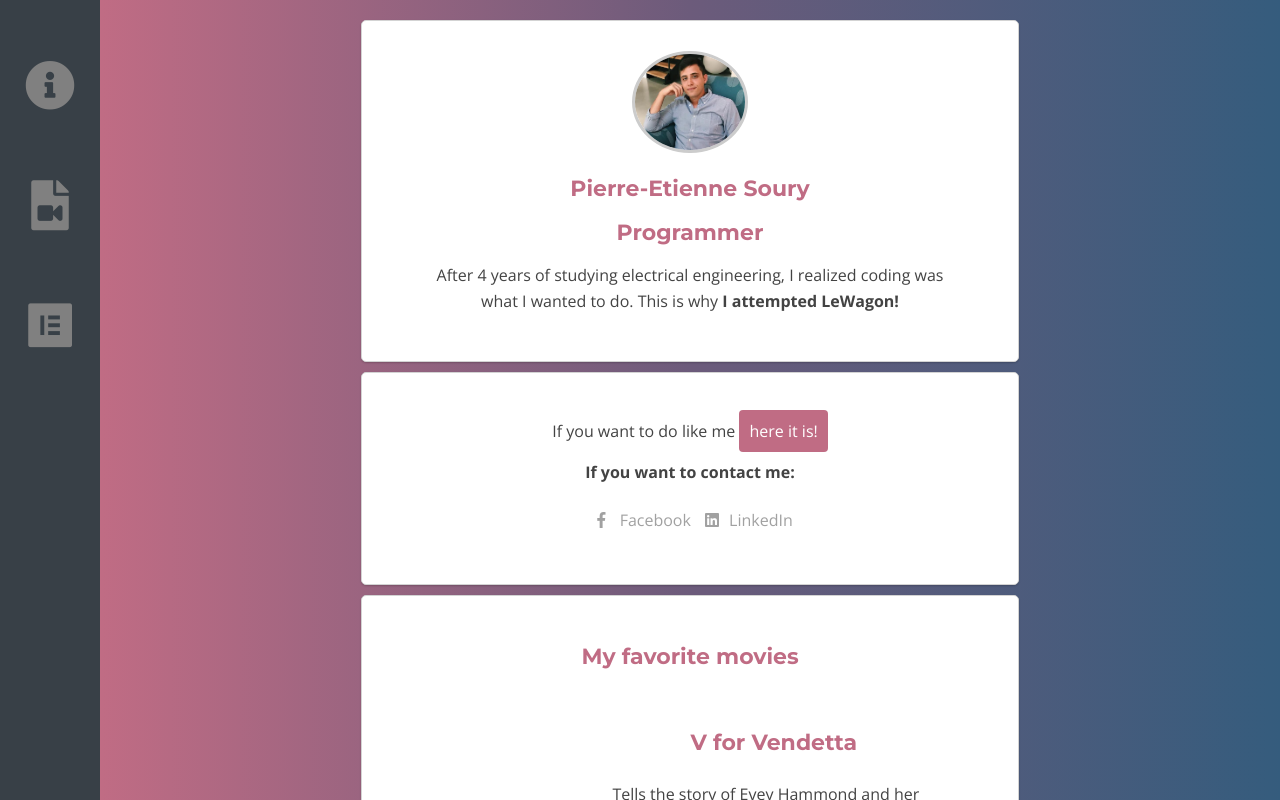
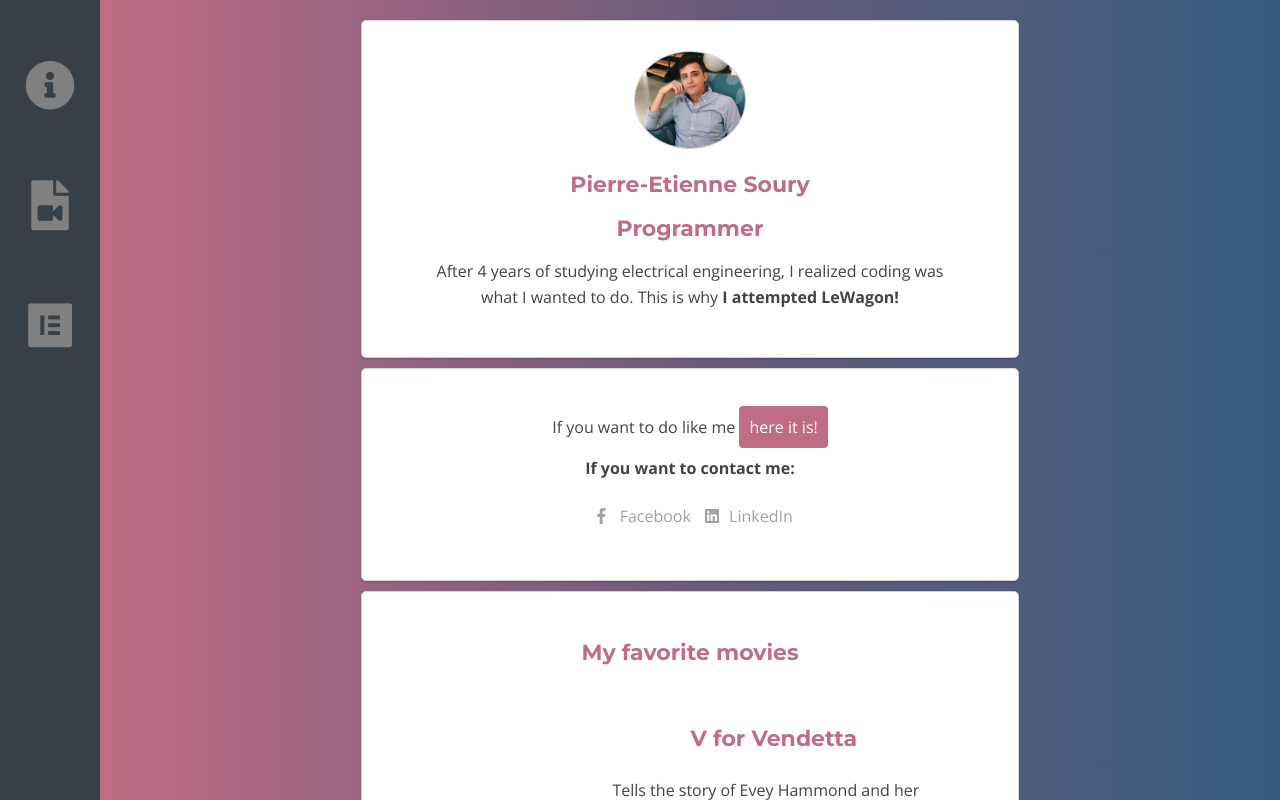
Before and after one commit to JeFaisLeCafe/profile, a plain HTML site: page index.html in a window 1280 px wide. Shown: the top 800 px of the page. Drawn offline with nearby package versions, Linux system fonts and the light colour scheme.

Commit message:
profile pic border

```diff
--- a/style.css
+++ b/style.css
@@ -79,7 +79,7 @@ table {
 
 #intro_img {
   width: 20%;
-  border: 3px solid #cccccc;
+  border: 1px solid #cccccc;
 }
 
 .img_circle {
```
